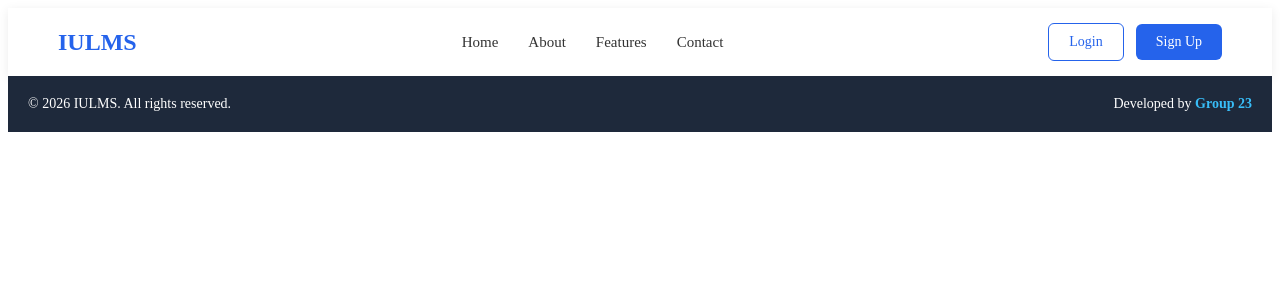
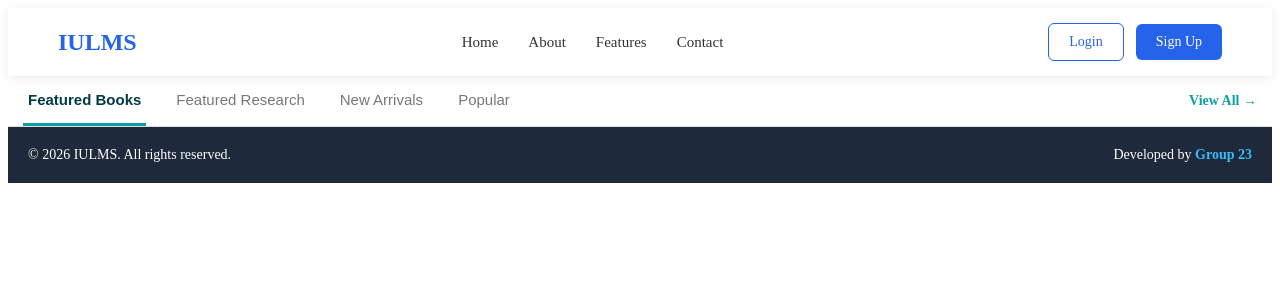
Before and after one commit to afsalahamad/FOT-IULS, a React (Vite) app in the folder fot-iuls/: page / in a window 1280 px wide. Shown: the top 300 px of the page. Built offline with nearby package versions, Linux system fonts and the light colour scheme.

Commit message:
suggetion tabs
library suggestion tab

```diff
--- a/fot-iuls/src/Pages/Home.tsx
+++ b/fot-iuls/src/Pages/Home.tsx
@@ -1,4 +1,5 @@
 import Navigation from '../components/Navigation';
+import LibraryTabs from "../components/Pages/Home/LibraryTabs";
 import Footer from '../components/Footer';
 
 
@@ -6,6 +7,7 @@ function Home(){
     return (
         <div>
             <Navigation />
+             <LibraryTabs />
             <Footer />
         </div>
     );
--- /dev/null
+++ b/fot-iuls/src/components/Pages/Home/LibraryTabs.css
@@ -0,0 +1,62 @@
+
+.library-tabs-container {
+  display: flex;
+  align-items: center;
+  justify-content: space-between;
+  gap: 20px;
+  width: 100%;
+  border-bottom: 1px solid #ddd;
+  padding: 0 15px;
+  box-sizing: border-box;
+}
+
+.library-tabs {
+  display: flex;
+  align-items: center;
+  gap: 25px;
+  overflow-x: auto;
+}
+
+.library-tab {
+  padding: 15px 5px;
+  border: none;
+  border-bottom: 3px solid transparent;
+  background: transparent;
+  color: #777;
+  cursor: pointer;
+  font-size: 15px;
+  white-space: nowrap;
+}
+
+.library-tab.active {
+  color: #003b46;
+  font-weight: bold;
+  border-bottom-color: #0d9fa5;
+}
+
+.view-all {
+  color: #0d9fa5;
+  text-decoration: none;
+  font-weight: 600;
+  white-space: nowrap;
+  font-size: 14px;
+}
+
+@media (max-width: 600px) {
+  .library-tabs-container {
+    padding: 0 8px;
+    gap: 10px;
+  }
+
+  .library-tabs {
+    gap: 12px;
+  }
+
+  .library-tab {
+    font-size: 13px;
+  }
+
+  .view-all {
+    font-size: 12px;
+  }
+}
--- /dev/null
+++ b/fot-iuls/src/components/Pages/Home/LibraryTabs.tsx
@@ -0,0 +1,42 @@
+
+import { useState } from "react";
+import "./LibraryTabs.css";
+
+const tabs = [
+  "Featured Books",
+  "Featured Research",
+  "New Arrivals",
+  "Popular"
+];
+
+function LibraryTabs() {
+  const [activeTab, setActiveTab] =
+    useState("Featured Books");
+
+  return (
+    <div className="library-tabs-container">
+      <div className="library-tabs">
+        {tabs.map((tab) => (
+          <button
+            key={tab}
+            type="button"
+            className={
+              activeTab === tab
+                ? "library-tab active"
+                : "library-tab"
+            }
+            onClick={() => setActiveTab(tab)}
+          >
+            {tab}
+          </button>
+        ))}
+      </div>
+
+      <a href="/library" className="view-all">
+        View All →
+      </a>
+    </div>
+  );
+}
+
+export default LibraryTabs;
```
Also changed, not shown: 1 other file (tests, documents, lock files or other folders).
